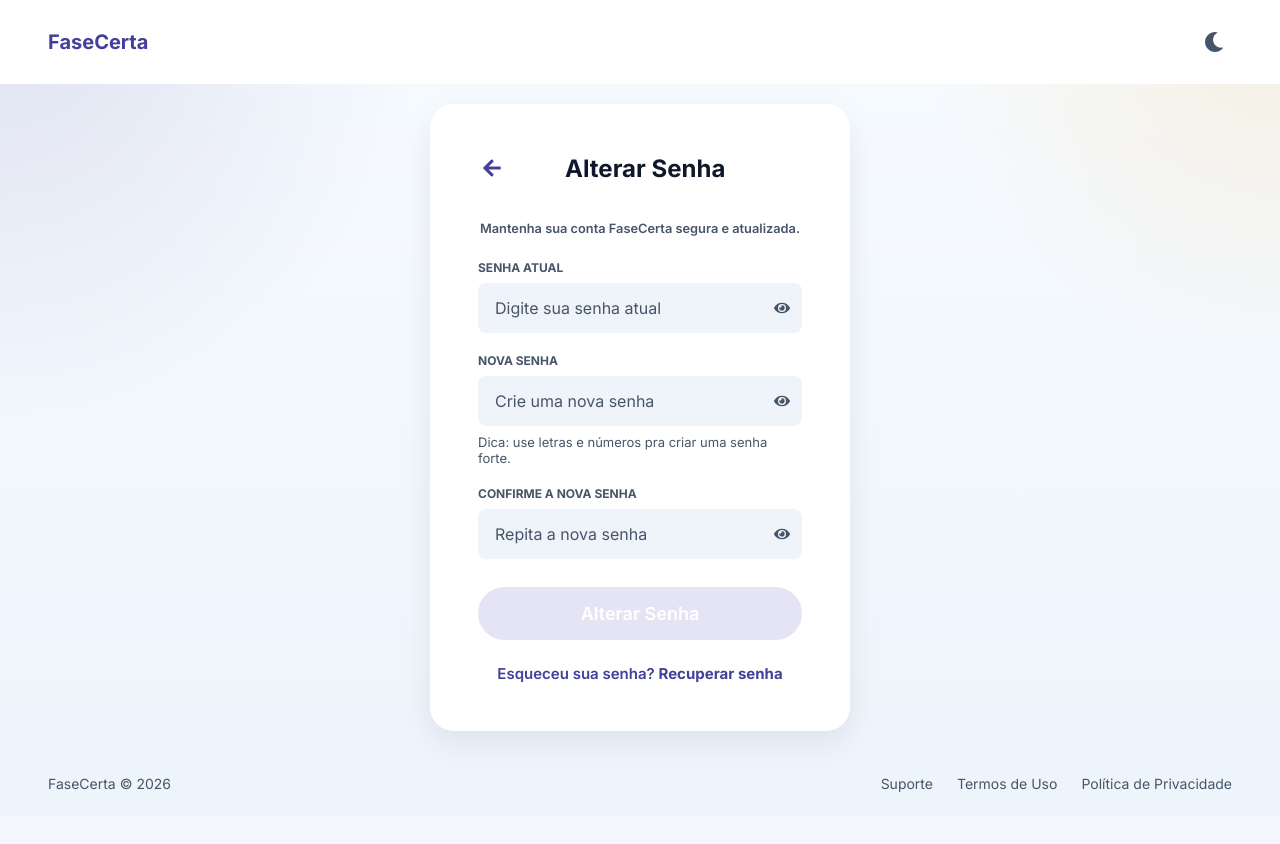
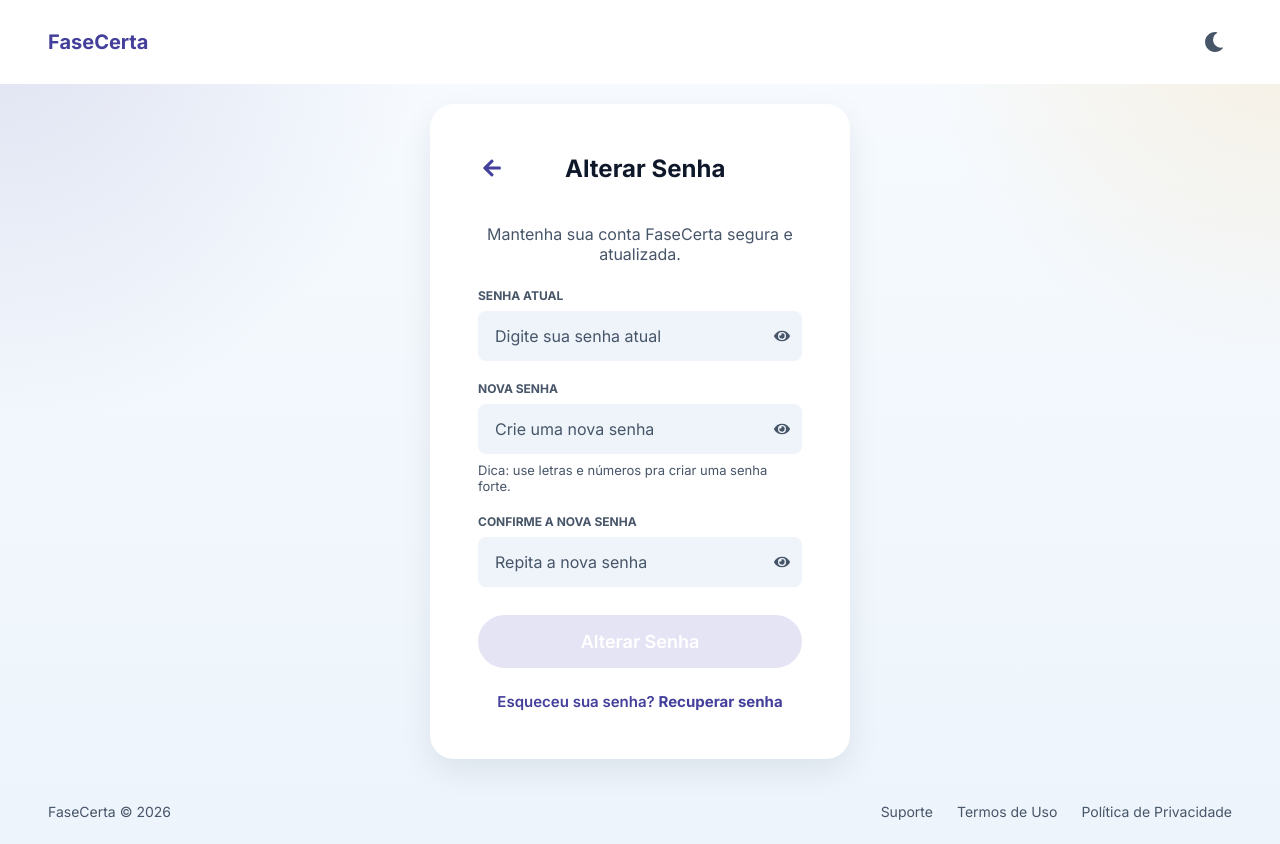
Before and after one commit to CS-PI-2026-FaseCerta/front-end, a React (Create React App) app: page /alterarSenha in a window 1280 px wide. Before the commit the page ends 816 px from the top, so only its background shows below. Built offline with nearby package versions, Linux system fonts and the light colour scheme.

Commit message:
refactor: corrigindo fonte do subtitulo da tela de cadastro de cidade

```diff
--- a/src/auth/pages/changepassword/ChangePassword.css
+++ b/src/auth/pages/changepassword/ChangePassword.css
@@ -26,9 +26,9 @@
 /* Estilo do Card principal */
 
 .card-header-p {
-  font-size: 0.8rem;
+  font-size: 16px;
   color: var(--color-text-secondary);
-  font-weight: 600;
+  font-weight: 400;
   margin-bottom: 1.5rem;
 }
 
```
